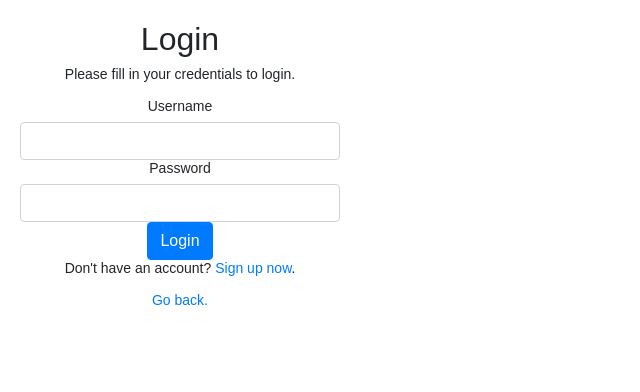
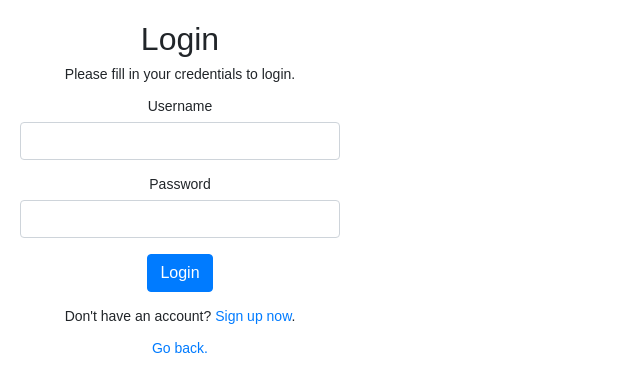
Before and after one commit to B3astyx/Goldmoon, a PHP site: page /login.php in a window 1280 px wide. Shown: the top 392 px of the page, without its empty margins (0-640 px from the left). Run offline with PHP 8.4, Linux system fonts and the light colour scheme.

Commit message:
Update login.php

```diff
--- a/goldmoon/login.php
+++ b/goldmoon/login.php
@@ -76,7 +76,6 @@ if($_SERVER["REQUEST_METHOD"] == "POST"){
         body{ font: 14px sans-serif; text-align: center; }
         .wrapper{ width: 360px; padding: 20px; }
         .form-control{ text-align: center; }
-        .form-group{ margin: auto; }
     </style>
 </head>
 <body>
```
